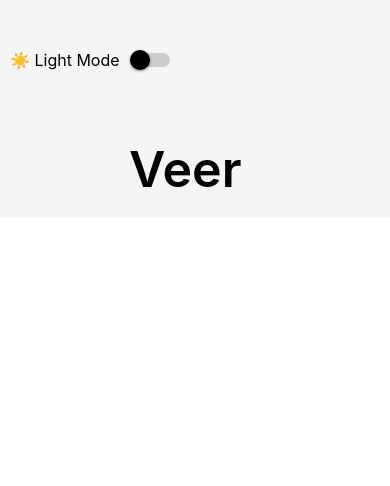
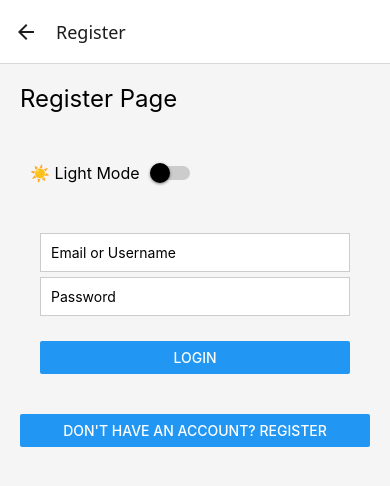
Before and after one commit to flapinski95/veer, a React Native app in the folder mobile/: screen /Register in a window 390 px wide. Shown: the top 486 px of the page. Built offline with nearby package versions, Linux system fonts and the light colour scheme.

Commit message:
dodaje frontend, login, register i podstawowe home

```diff
--- a/mobile/App.js
+++ b/mobile/App.js
@@ -1,54 +1,17 @@
 import React from 'react';
-import styles from './styles/styles';
-import Colors from './styles/Colors'; // nazwij poprawnie plik!
-import ThemeSwitch from './components/themeSwitch';
+import { NavigationContainer } from '@react-navigation/native';
+import AppNavigator from './navigation/AppNavigator';
+import { ThemeProvider } from './contexts/ThemeContext';
+import { SafeAreaProvider } from 'react-native-safe-area-context';
 
-import {
-  ScrollView,
-  useColorScheme,
-  StatusBar,
-  Text,
-  View,
-
-} from 'react-native';
-
-
-
-function Section({ children, title, theme }) {
+export default function App() {
   return (
-    <View style={styles.sectionContainer}>
-      <Text style={[styles.sectionTitle, { color: theme.text }]}>
-        {title}
-      </Text>
-      <Text style={[styles.sectionDescription, { color: theme.text }]}>
-        {children}
-      </Text>
-    </View>
+  <SafeAreaProvider>
+    <ThemeProvider>
+      <NavigationContainer>
+        <AppNavigator />
+      </NavigationContainer>
+    </ThemeProvider>
+  </SafeAreaProvider>
   );
 }
-
-function App() {
-  const systemDarkMode = useColorScheme() === 'dark';
-  const [currentTheme, setCurrentTheme] = React.useState(systemDarkMode ? Colors.dark : Colors.light);
-
-  const safePadding = '5%';
-
-  return (
-    <View style={{ backgroundColor: currentTheme.background }}>
-      <ThemeSwitch theme={currentTheme} setTheme={setCurrentTheme} />
-      <StatusBar
-        barStyle={currentTheme.text === '#ffffff' ? 'light-content' : 'dark-content'}
-        backgroundColor={currentTheme.background}
-      />
-      <ScrollView style={{ backgroundColor: currentTheme.background }}>
-        <View style={{ paddingRight: safePadding }}>
-          <Text style={[styles.appTitle, { color: currentTheme.text, padding: safePadding }]}>
-            Veer
-          </Text>
-        </View>
-      </ScrollView>
-    </View>
-  );
-}
-
-export default App;
--- a/mobile/components/themeSwitch.js
+++ b/mobile/components/themeSwitch.js
@@ -1,13 +1,10 @@
 import React from 'react';
 import { View, Switch, Text } from 'react-native';
-import Colors from '../styles/Colors';
+import { useTheme } from '../contexts/ThemeContext';
 
-export default function ThemeSwitch({ theme, setTheme }) {
-  const isDark = theme === Colors.dark;
-
-  const toggleTheme = () => {
-    setTheme(isDark ? Colors.light : Colors.dark);
-  };
+export default function ThemeSwitch() {
+  const { theme, colors, toggleTheme } = useTheme();
+  const isDark = theme === 'dark';
 
   return (
     <View style={{ flexDirection: 'row', alignItems: 'center', padding: 10, paddingTop: 50 }}>
--- /dev/null
+++ b/mobile/contexts/ThemeContext.js
@@ -0,0 +1,19 @@
+import React, { createContext, useContext, useState } from 'react';
+import Colors from '../styles/Colors';
+
+const ThemeContext = createContext();
+
+export const ThemeProvider = ({ children }) => {
+  const [theme, setTheme] = useState('light');
+  const toggleTheme = () => setTheme(prev => (prev === 'light' ? 'dark' : 'light'));
+
+  const value = {
+    theme,
+    colors: Colors[theme],
+    toggleTheme,
+  };
+
+  return <ThemeContext.Provider value={value}>{children}</ThemeContext.Provider>;
+};
+
+export const useTheme = () => useContext(ThemeContext);
--- /dev/null
+++ b/mobile/navigation/AppNavigator.js
@@ -0,0 +1,18 @@
+import React from 'react';
+import { createNativeStackNavigator } from '@react-navigation/native-stack';
+import HomeScreen from '../screens/HomeScreen';
+// import DetailsScreen from '../screens/DetailsScreen'
+import LoginPage from '../screens/LoginPage';
+import Register from '../screens/Register';
+
+const Stack = createNativeStackNavigator();
+
+export default function AppNavigator() {
+  return (
+    <Stack.Navigator>
+        <Stack.Screen name="Login" component={LoginPage} />
+        <Stack.Screen name="Home" component={HomeScreen} />
+        <Stack.Screen name="Register" component={Register} />
+    </Stack.Navigator>
+  );
+}
--- /dev/null
+++ b/mobile/screens/HomeScreen.js
@@ -0,0 +1,14 @@
+import React from 'react';
+import { View, Text, Button } from 'react-native';
+import { useTheme } from '../contexts/ThemeContext';
+import ThemeSwitch from '../components/themeSwitch';
+
+export default function HomeScreen({ navigation }) {
+  const { colors } = useTheme();
+  return (
+    <View style={{ flex: 1, backgroundColor: colors.background, padding: 20 }}>
+      <Text style={{ color: colors.text, fontSize: 24 }}>Home Screen</Text>
+      <ThemeSwitch />
+    </View>
+  );
+}
--- /dev/null
+++ b/mobile/screens/LoginPage.js
@@ -0,0 +1,78 @@
+import React from 'react';
+import { View, Text, TextInput, Button } from 'react-native';
+import { useTheme } from '../contexts/ThemeContext';
+import ThemeSwitch from '../components/themeSwitch';
+import styles from '../styles/styles';
+import { Formik } from 'formik';
+import * as Yup from 'yup';
+
+const LoginSchema = Yup.object().shape({
+    email: Yup.string()
+      .trim('Not empty')
+      .strict(true)
+      .matches(/^\S+$/, 'No spaces allowed')
+      .required('Required'),
+
+    password: Yup.string()
+      .trim('Not empty')
+      .strict(true)
+      .matches(/^\S+$/, 'No spaces allowed')
+      .min(6, 'Minimum 6 characters')
+      .max(20, 'Maximum 20 characters')
+      .matches(/^(?=.*[a-z])(?=.*[A-Z])(?=.*\d)[a-zA-Z\d]/, 'Must contain at least one uppercase letter, one lowercase letter, and one number')
+      .required('Required')
+  });
+
+export default function LoginPage({ navigation }) {
+  const { colors } = useTheme();
+
+  return (
+    <View style={{ flex: 1, backgroundColor: colors.background, padding: 20 }}>
+      <Text style={{ color: colors.text, fontSize: 24 }}>Login Page</Text>
+      <ThemeSwitch />
+
+      <Formik
+        initialValues={{ email: '', password: '' }}
+        validationSchema={LoginSchema}
+        onSubmit={(values) => {
+          console.log('Logging:', values);
+          navigation.navigate('Home');
+        }}
+      >
+        {({ handleChange, handleBlur, handleSubmit, values, errors, touched }) => (
+          <View style={styles.loginBox}>
+            <TextInput
+              placeholder="Email or Username"
+              onChangeText={handleChange('email')}
+              onBlur={handleBlur('email')}
+              value={values.email}
+              style={styles.typeBox}
+            />
+            {touched.email && errors.email && (
+              <Text style={{ color: 'red' }}>{errors.email}</Text>
+            )}
+
+            <TextInput
+              placeholder="Password"
+              secureTextEntry
+              onChangeText={handleChange('password')}
+              onBlur={handleBlur('password')}
+              value={values.password}
+              style={styles.typeBox}
+            />
+            {touched.password && errors.password && (
+              <Text style={{ color: 'red' }}>{errors.password}</Text>
+            )}
+
+            <View style={{ marginTop: 20 }}>
+              <Button title="Login" onPress={handleSubmit} color={colors.primary} />
+            </View>
+          </View>
+        )}
+      </Formik>
+        <View style={{ marginTop: 20 }}>
+            <Button title="Don't have an account? Register" onPress={() => navigation.navigate('Register')} color={colors.primary} />
+        </View>
+    </View>
+  );
+}
--- /dev/null
+++ b/mobile/screens/Register.js
@@ -0,0 +1,78 @@
+import React from 'react';
+import { View, Text, TextInput, Button } from 'react-native';
+import { useTheme } from '../contexts/ThemeContext';
+import ThemeSwitch from '../components/themeSwitch';
+import styles from '../styles/styles';
+import { Formik } from 'formik';
+import * as Yup from 'yup';
+
+const RegisterSchema = Yup.object().shape({
+    email: Yup.string()
+      .trim('Not empty')
+      .strict(true)
+      .matches(/^\S+$/, 'No spaces allowed')
+      .required('Required'),
+
+    password: Yup.string()
+      .trim('Not empty')
+      .strict(true)
+      .matches(/^\S+$/, 'No spaces allowed')
+      .min(6, 'Minimum 6 characters')
+      .max(20, 'Maximum 20 characters')
+      .matches(/^(?=.*[a-z])(?=.*[A-Z])(?=.*\d)[a-zA-Z\d]/, 'Must contain at least one uppercase letter, one lowercase letter, and one number')
+      .required('Required')
+  });
+
+export default function Register({ navigation }) {
+  const { colors } = useTheme();
+
+  return (
+    <View style={{ flex: 1, backgroundColor: colors.background, padding: 20 }}>
+      <Text style={{ color: colors.text, fontSize: 24 }}>Register Page</Text>
+      <ThemeSwitch />
+
+      <Formik
+        initialValues={{ email: '', password: '' }}
+        validationSchema={RegisterSchema}
+        onSubmit={(values) => {
+          console.log('Logging:', values);
+          navigation.navigate('Home');
+        }}
+      >
+        {({ handleChange, handleBlur, handleSubmit, values, errors, touched }) => (
+          <View style={styles.loginBox}>
+            <TextInput
+              placeholder="Email or Username"
+              onChangeText={handleChange('email')}
+              onBlur={handleBlur('email')}
+              value={values.email}
+              style={styles.typeBox}
+            />
+            {touched.email && errors.email && (
+              <Text style={{ color: 'red' }}>{errors.email}</Text>
+            )}
+
+            <TextInput
+              placeholder="Password"
+              secureTextEntry
+              onChangeText={handleChange('password')}
+              onBlur={handleBlur('password')}
+              value={values.password}
+              style={styles.typeBox}
+            />
+            {touched.password && errors.password && (
+              <Text style={{ color: 'red' }}>{errors.password}</Text>
+            )}
+
+            <View style={{ marginTop: 20 }}>
+              <Button title="Login" onPress={handleSubmit} color={colors.primary} />
+            </View>
+          </View>
+        )}
+      </Formik>
+        <View style={{ marginTop: 20 }}>
+            <Button title="Don't have an account? Register" onPress={() => navigation.navigate('Register')} color={colors.primary} />
+        </View>
+    </View>
+  );
+}
--- a/mobile/styles/styles.js
+++ b/mobile/styles/styles.js
@@ -22,9 +22,20 @@ const styles = StyleSheet.create({
     appTitle: {
       fontSize: 50,
       fontWeight: '600',
-      color: Colors.dark,
       textAlign: 'center',
       marginTop: 40,
     },
+    loginBox: {
+      borderRadius: 10,
+      padding: 20,
+      marginTop: 20,
+    },
+    typeBox: {
+      borderWidth: 1,
+      borderColor: '#ccc',
+      padding: 10,
+      marginBottom: 5,
+      backgroundColor: '#fff',
+    }
   });
 export default styles;
```
Also changed, not shown: mobile/package.json (+7 -1 lines), 2 other files (tests, documents, lock files or other folders).
